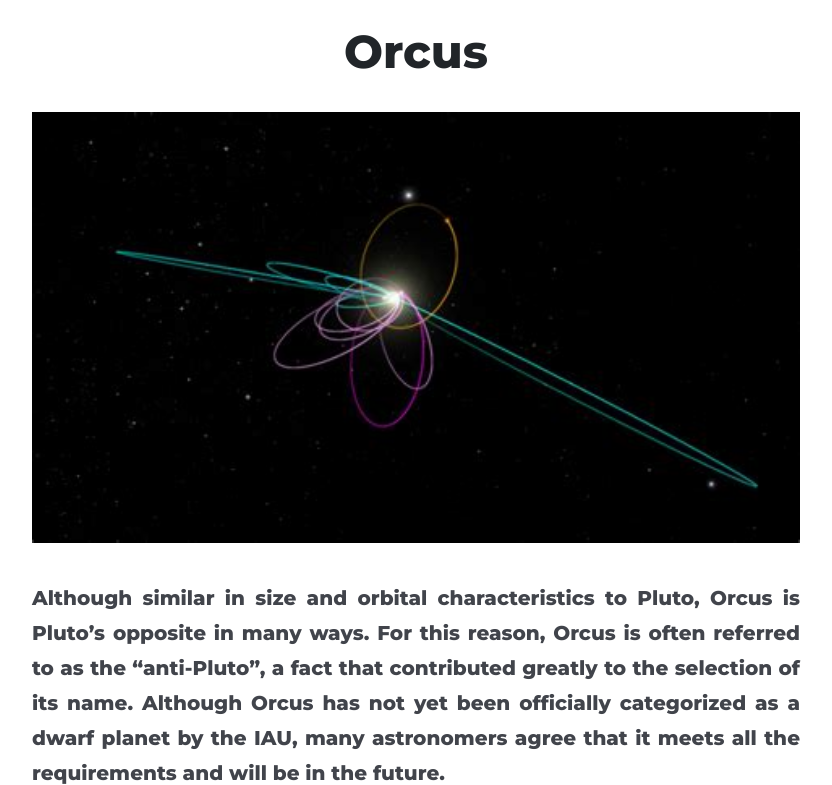
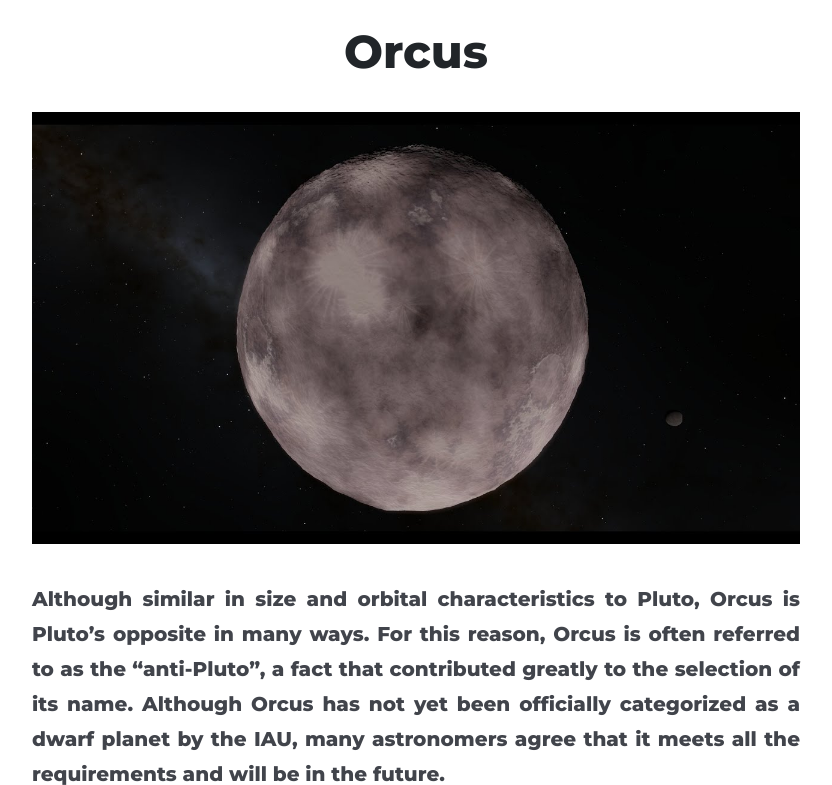
Before and after one commit to Abhineetnehra/The-Cosmos, a Node server app: page /orcus in a window 1280 px wide. Shown: the part 104-889 px from the top of the page, without its empty margins (224-1056 px from the left). Run offline with Node 20, Linux system fonts and the light colour scheme; some libraries are stand-ins or nearby versions.

Commit message:
Update orcus.ejs

```diff
--- a/views/orcus.ejs
+++ b/views/orcus.ejs
@@ -4,7 +4,7 @@
 <br />
 <h1><big>Orcus</big></h1>
 <br />
-<img class="milkyimg" src="/images/nomoon.jpeg" alt="orcus" />
+<img class="milkyimg" src="/images/orcus.jpeg" alt="orcus" />
 <p class="milkywaytext">
   Although similar in size and orbital characteristics to Pluto, Orcus is Pluto’s opposite in many ways. For this reason, Orcus is often referred to as the “anti-Pluto”, a fact that contributed greatly to the selection of its name. Although Orcus has
   not yet been officially categorized as a dwarf planet by the IAU, many astronomers agree that it meets all the requirements and will be in the future.
```
